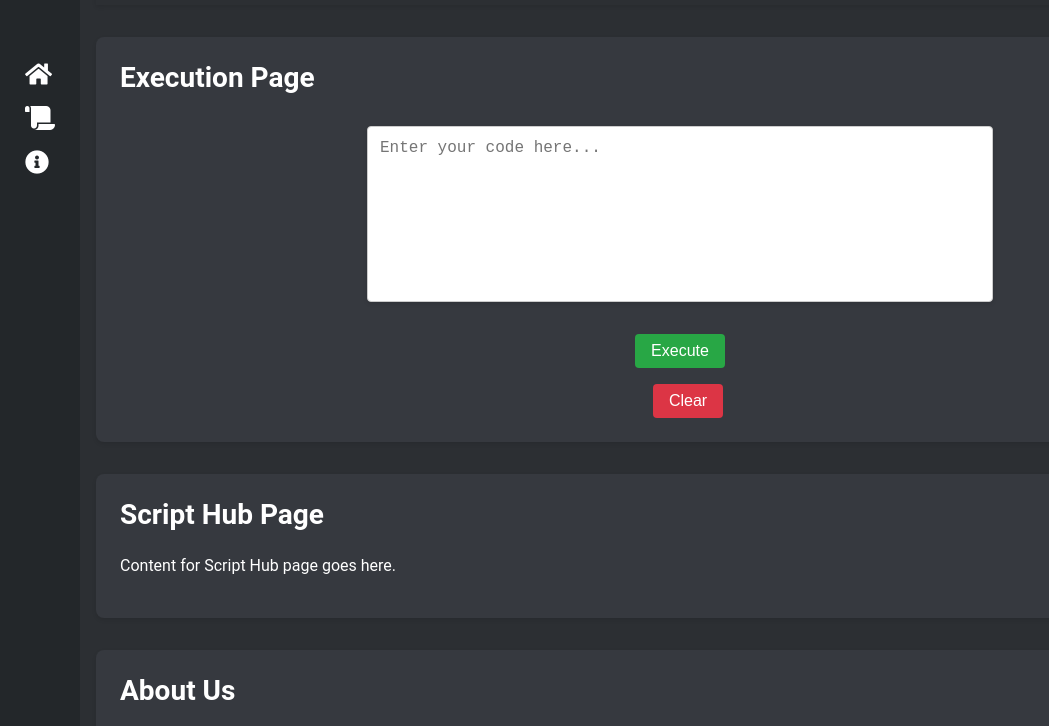
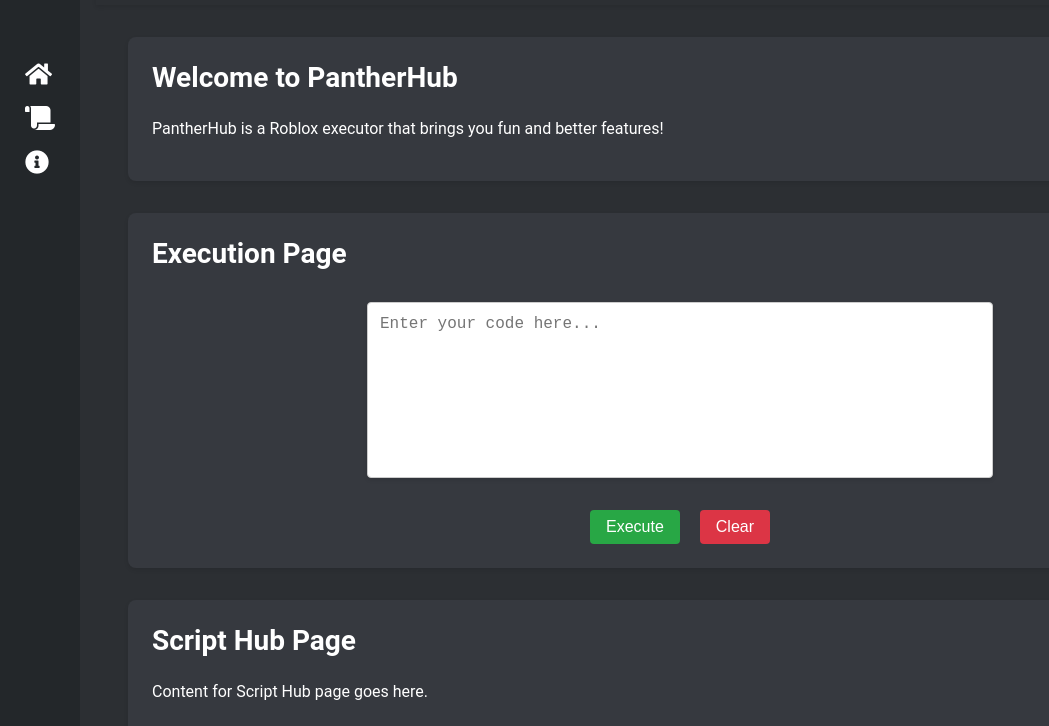
Before and after one commit to panthercheats/test, a plain HTML site: page index.html in a window 1280 px wide. Shown: the part 74-800 px from the top of the page, without its empty margins (0-1049 px from the left). Drawn offline with Linux system fonts and the light colour scheme.

Commit message:
Update index.html

```diff
--- a/index.html
+++ b/index.html
@@ -103,7 +103,7 @@
         }
 
         main {
-            padding: 2rem 0;
+            padding: 2rem;
         }
 
         section {
@@ -125,7 +125,6 @@
             line-height: 1.5;
         }
 
-        /* Execution Page Specific Styles */
         .input-container {
             display: flex;
             flex-direction: column;
@@ -243,13 +242,21 @@
             </div>
         </header>
         <main>
+            <!-- Welcome Section -->
+            <section id="welcome">
+                <h2>Welcome to PantherHub</h2>
+                <p>PantherHub is a Roblox executor that brings you fun and better features!</p>
+            </section>
+
             <!-- Execution Section -->
             <section id="execution">
                 <h2>Execution Page</h2>
                 <div class="input-container">
                     <textarea id="codeInput" placeholder="Enter your code here..."></textarea>
-                    <button class="execute" onclick="executeCode()">Execute</button>
-                    <button class="clear" onclick="clearCode()">Clear</button>
+                    <div>
+                        <button class="execute" onclick="executeCode()">Execute</button>
+                        <button class="clear" onclick="clearCode()">Clear</button>
+                    </div>
                 </div>
             </section>
 
```
